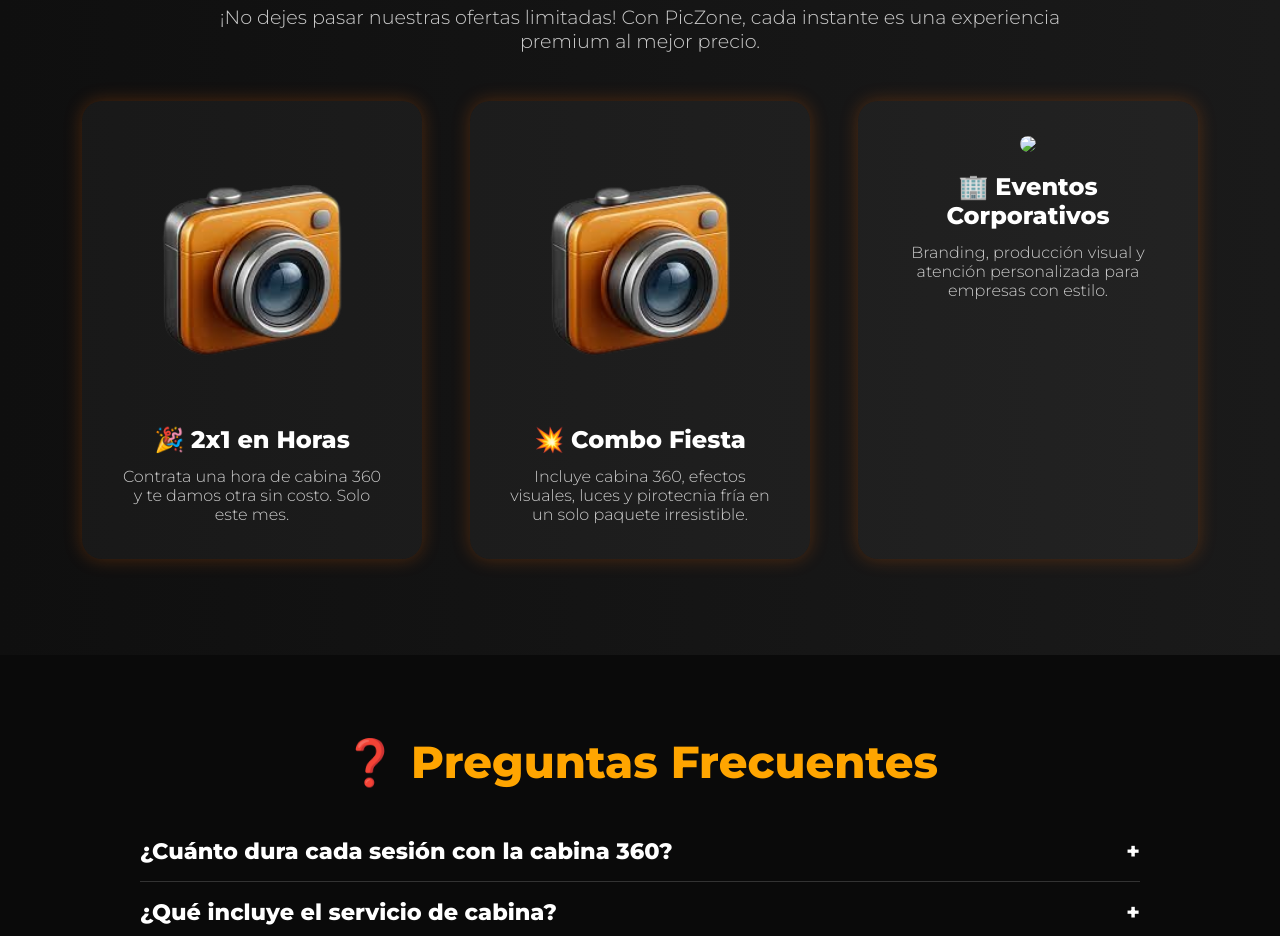
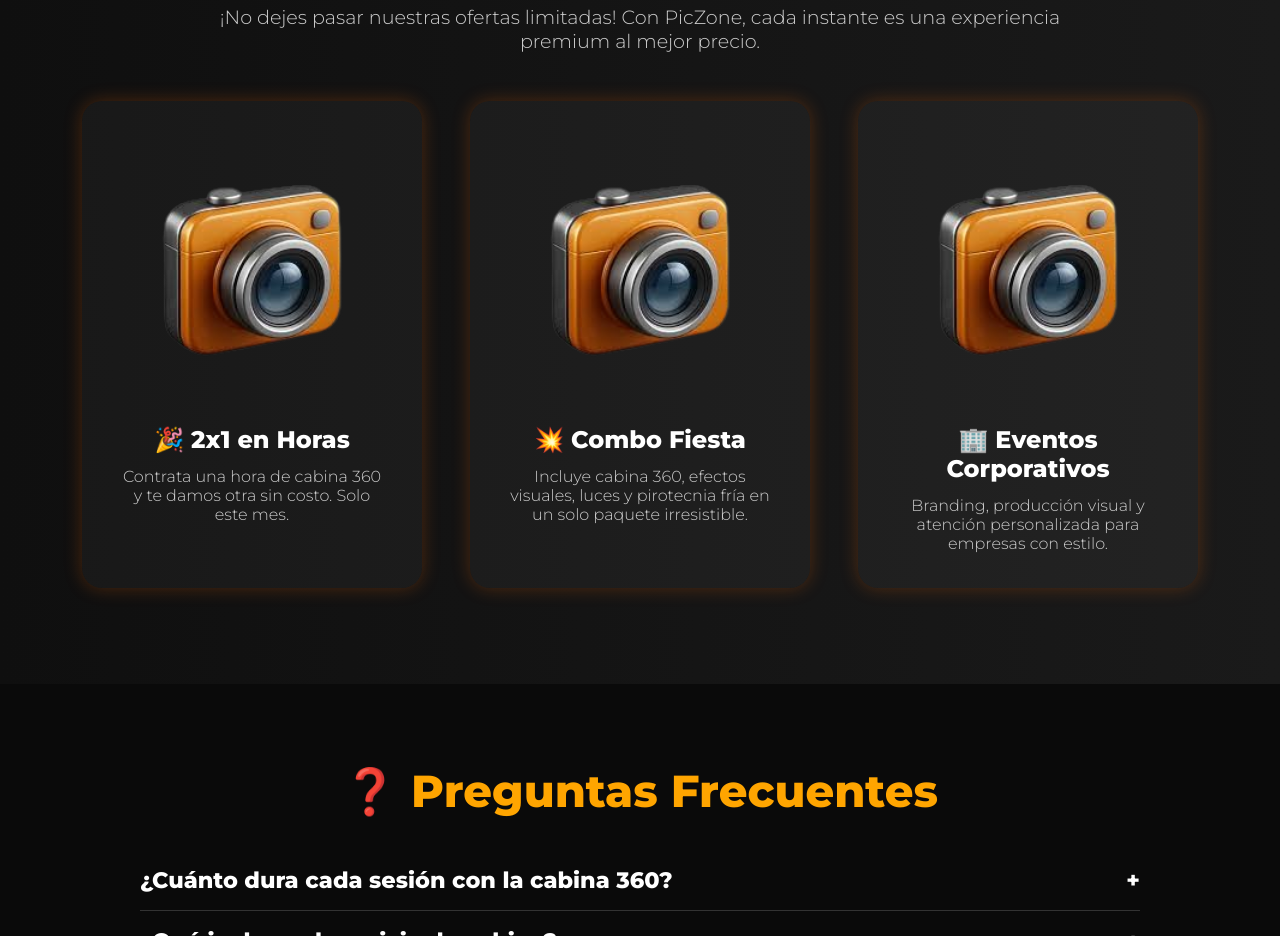
Before and after one commit to Caxarex/demo, a plain HTML site: page index.html in a window 1280 px wide. Shown: the part 3780-4716 px from the top of the page. Drawn offline with nearby package versions, Linux system fonts and the light colour scheme; the site is published under a folder, as on GitHub Pages, so addresses that start at the root find nothing.

Commit message:
Update index.html

```diff
--- a/index.html
+++ b/index.html
@@ -494,7 +494,7 @@
         <p style="color: #ccc; font-size: 1rem;">Incluye cabina 360, efectos visuales, luces y pirotecnia fría en un solo paquete irresistible.</p>
       </div>
       <div style="background: rgba(255, 255, 255, 0.04); padding: 2.2rem; border-radius: 20px; max-width: 340px; text-align: center; transition: all 0.3s ease; box-shadow: 0 0 18px rgba(255,106,0,0.25);">
-        <img src="/camara.png" style="width: 100%; border-radius: 12px; margin-bottom: 1rem;">
+        <img src="camara.png" style="width: 100%; border-radius: 12px; margin-bottom: 1rem;">
         <h3 style="color: #fff; font-size: 1.5rem; margin-bottom: 0.8rem;">🏢 Eventos Corporativos</h3>
         <p style="color: #ccc; font-size: 1rem;">Branding, producción visual y atención personalizada para empresas con estilo.</p>
       </div>
```
